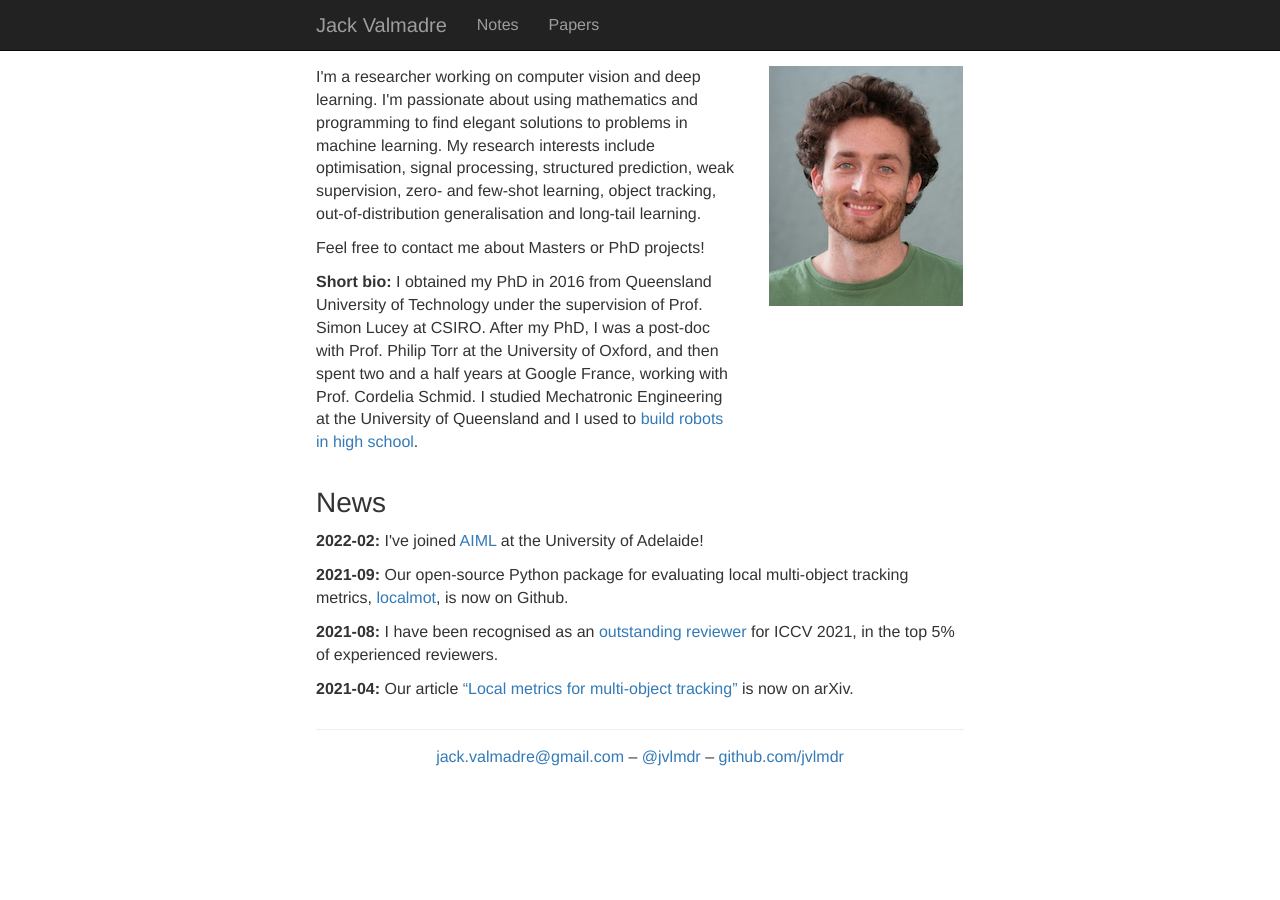
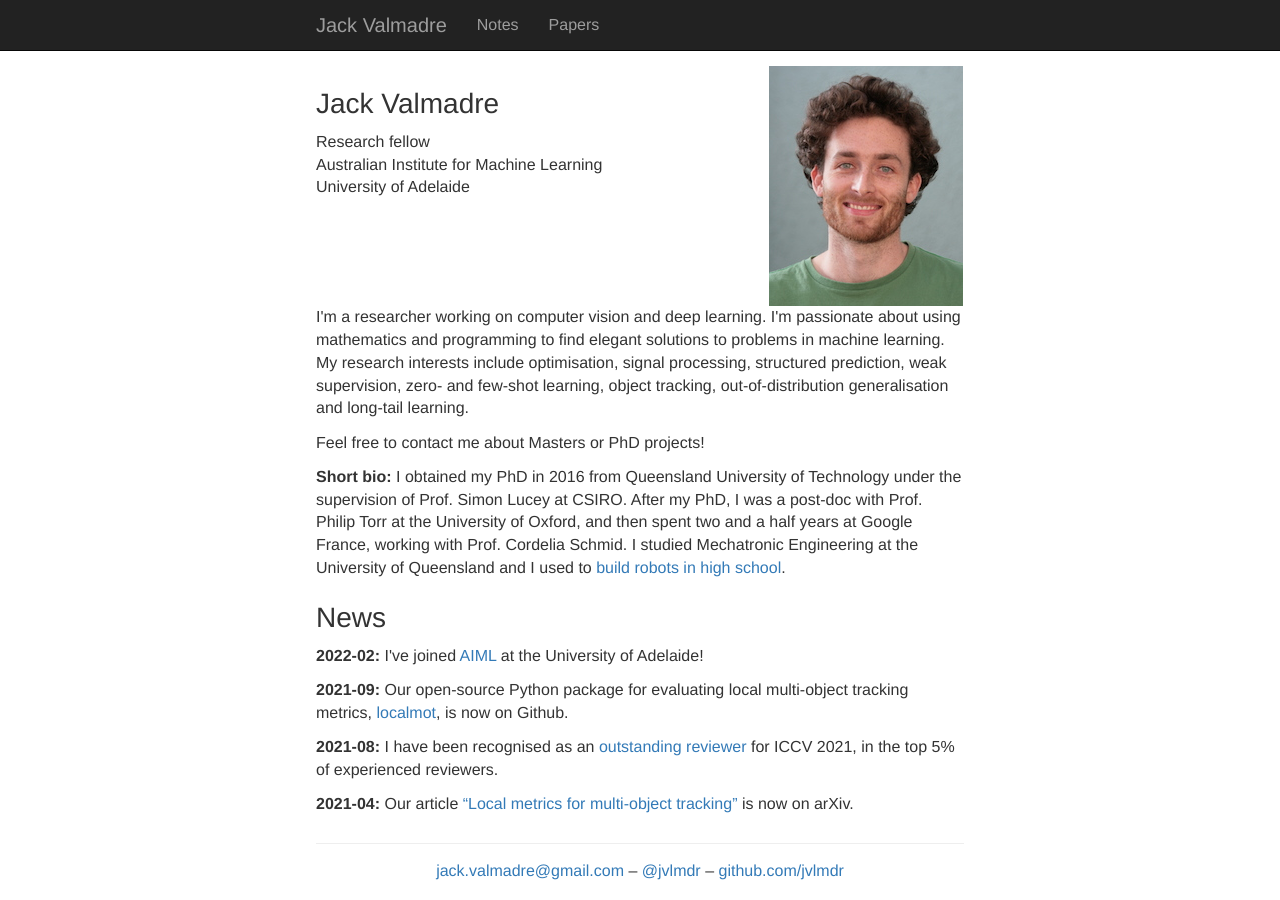
Before and after one commit to jvlmdr/jack.valmadre.net, a Jekyll site: the page built from index.html, in a window 1280 px wide. Built offline with Jekyll 4.4.1, drawn with Linux system fonts in a browser that asks for light colours; nearby versions of some CDN libraries; some of the changed lines change nothing that is shown.

Commit message:
Add header to homepage

```diff
--- a/index.html
+++ b/index.html
@@ -7,19 +7,11 @@ layout: default
 
 <div class="row">
 <div class="col-md-8">
+<h3>Jack Valmadre</h3>
 <p>
-  I'm a researcher working on computer vision and deep learning.
-  I'm passionate about using mathematics and programming to find elegant solutions to problems in machine learning.
-  My research interests include optimisation, signal processing, structured prediction, weak supervision, zero- and few-shot learning, object tracking, out-of-distribution generalisation and long-tail learning.
-</p>
-<p>
-  Feel free to contact me about Masters or PhD projects!
-</p>
-<p>
-  <strong>Short bio:</strong>
-  I obtained my PhD in 2016 from Queensland University of Technology under the supervision of Prof. Simon Lucey at CSIRO.
-  After my PhD, I was a post-doc with Prof. Philip Torr at the University of Oxford, and then spent two and a half years at Google France, working with Prof. Cordelia Schmid.
-  I studied Mechatronic Engineering at the University of Queensland and I used to <a href="https://web.archive.org/web/20210223203312/http://robocup.quantumtorque.com/de/">build robots in high school</a>.
+  Research fellow<br />
+  Australian Institute for Machine Learning<br />
+  University of Adelaide
 </p>
 </div>
 <div class="col-md-4" style="text-align: center;">
@@ -29,6 +21,18 @@ layout: default
 
 <div class="row">
 <div class="col-md-12">
+<p>
+  I'm a researcher working on computer vision and deep learning.
+  I'm passionate about using mathematics and programming to find elegant solutions to problems in machine learning.
+  My research interests include optimisation, signal processing, structured prediction, weak supervision, zero- and few-shot learning, object tracking, out-of-distribution generalisation and long-tail learning.
+</p>
+<p>Feel free to contact me about Masters or PhD projects!</p>
+<p>
+  <strong>Short bio:</strong>
+  I obtained my PhD in 2016 from Queensland University of Technology under the supervision of Prof. Simon Lucey at CSIRO.
+  After my PhD, I was a post-doc with Prof. Philip Torr at the University of Oxford, and then spent two and a half years at Google France, working with Prof. Cordelia Schmid.
+  I studied Mechatronic Engineering at the University of Queensland and I used to <a href="https://web.archive.org/web/20210223203312/http://robocup.quantumtorque.com/de/">build robots in high school</a>.
+</p>
 <h3>News</h3>
 <p><strong>2022-02:</strong> I've joined <a href="https://www.adelaide.edu.au/aiml/">AIML</a> at the University of Adelaide!</p>
 <p><strong>2021-09:</strong> Our open-source Python package for evaluating local multi-object tracking metrics, <a href="https://github.com/google-research/localmot">localmot</a>, is now on Github.</p>
```
